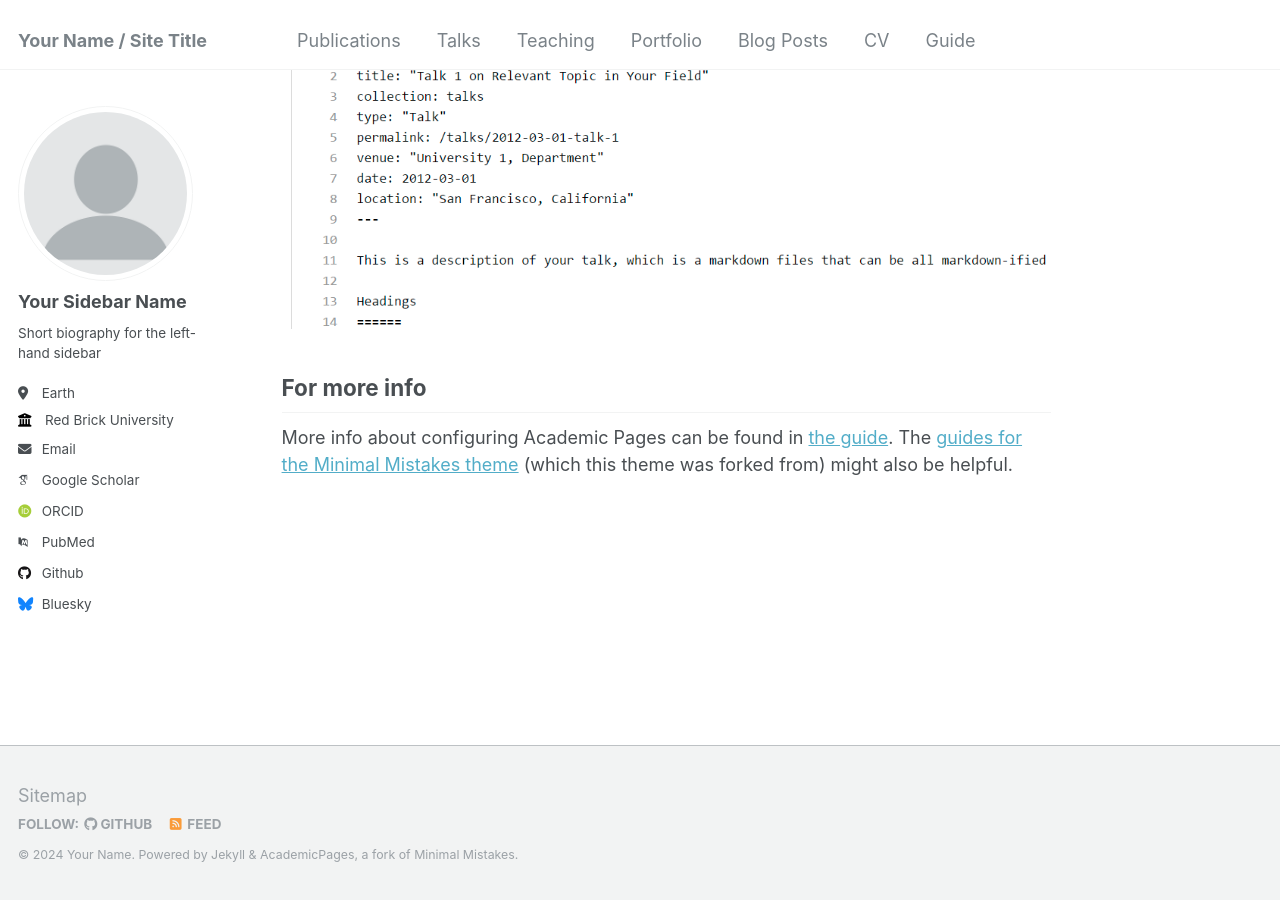
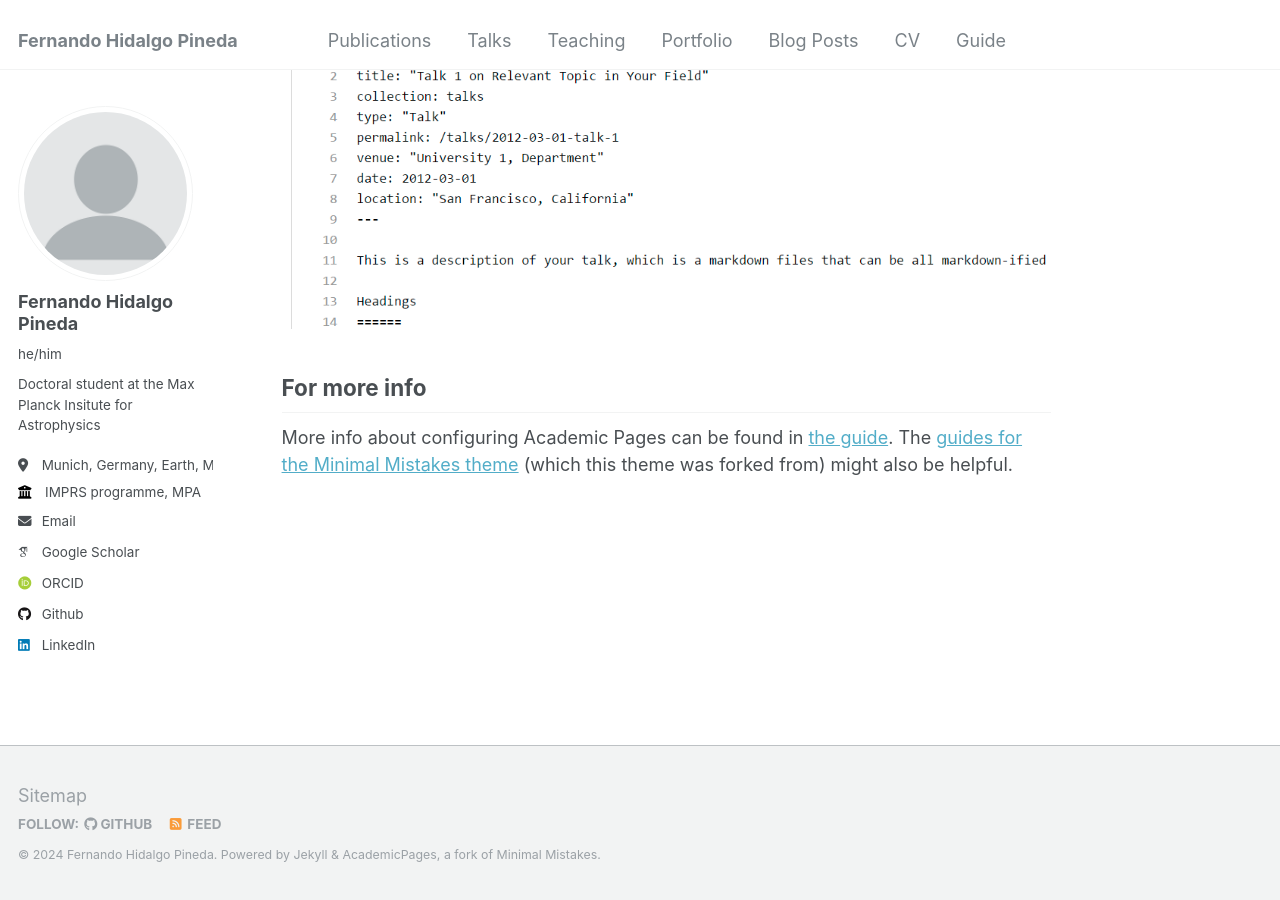
Before and after one commit to fermentando/Personal_webpage, a Jekyll site: the page built from _pages/about.md, in a window 1280 px wide and 900 px high, scrolled down 2660 px. Built offline with Jekyll 4.4.1, drawn with Linux system fonts in a browser that asks for light colours; some web fonts are replaced.

Commit message:
Update content

```diff
--- a/_config.yml
+++ b/_config.yml
@@ -8,13 +8,13 @@
 
 # Basic Site Settings
 locale                   : "en-US"
-title                    : "Your Name / Site Title"
+title                    : "Fernando Hidalgo Pineda"
 title_separator          : "-"
-name                     : &name "Your Name"
-description              : &description "personal description"
-url                      : https://academicpages.github.io # the base hostname & protocol for your site e.g. "https://mmistakes.github.io"
+name                     : &name "Fernando Hidalgo Pineda"
+description              : &description "Doctoral student at the Max Planck Insitute for Astrophysics"
+url                      : https://fernandohidalgopineda.github.io # the base hostname & protocol for your site e.g. "https://mmistakes.github.io"
 baseurl                  : "" # the subpath of your site, e.g. "/blog"
-repository               : "academicpages/academicpages.github.io"
+repository               : "fermentando/Personal_webpage.github.io"
 
 # Site Author - The following control what appear as part of the author content on the side bar.
 #               If a field is blank the icon and link will not appear, otherwise it will be shown.
@@ -22,33 +22,34 @@ repository               : "academicpages/academicpages.github.io"
 author:
   # Biographic information
   avatar           : "profile.png"
-  name             : "Your Sidebar Name"
-  pronouns         : # example: "she/her"
-  bio              : "Short biography for the left-hand sidebar"
-  location         : "Earth"
-  employer         : "Red Brick University"
+  name             : "Fernando Hidalgo Pineda"
+  pronouns         : "he/him" # example: "she/her"
+  bio              : "Doctoral student at the Max Planck Insitute for Astrophysics"
+  location         : "Munich, Germany, Earth, Milky Way, Laniakea"
+  employer         : "IMPRS programme, MPA"
   uri              : # URL
-  email            : "none@example.org"
+  email            : "fernando@mpa-garching.mpg.de"
 
   # Academic websites
   arxiv            : # URL - Update with the correct link to your profile
+  NASA/ADS         : "https://ui.adsabs.harvard.edu/search/fq=%7B!type%3Daqp%20v%3D%24fq_database%7D&fq_database=(database%3Aastronomy%20OR%20database%3Aphysics)&q=%20author%3A%22fernando%20hidalgo-pineda%22&sort=date%20desc%2C%20bibcode%20desc&p_=0"
   googlescholar    : "https://scholar.google.com/citations?user=PS_CX0AAAAAJ"
   impactstory      : # URL
-  orcid            : "http://orcid.org/yourorcidurl"
+  orcid            : "https://orcid.org/0009-0004-8115-6353"
   semantic         : # URL
-  pubmed           : "https://www.ncbi.nlm.nih.gov/pubmed/?term=john+snow"
+  pubmed           : #"https://www.ncbi.nlm.nih.gov/pubmed/?term=john+snow"
   researchgate     : # URL
 
   # Repositories and software development
   bitbucket        : # Username - Update with your username on the site
   codepen          : # Username
   dribbble         : # Username
-  github           : "academicpages"
+  github           : "fermentando"
   kaggle           : # Username
   stackoverflow    : # User number or user number and name (i.e., use "1" or "1/jeff-atwood")
 
   # Social media
-  bluesky          : "bsky.app" # Replace this with you Bluesky username
+  bluesky          : #"bsky.app" # Replace this with you Bluesky username
   facebook         : # Username
   flickr           : # Username
   foursquare       : # Username
@@ -57,7 +58,7 @@ author:
   keybase          : # Username
   instagram        : # Username
   lastfm           : # Username
-  linkedin         : # Username
+  linkedin         : fernando-hidalgo-pineda-8a6127205
   mastodon         : # URL
   medium           : # URL
   pinterest        : # Username
```
